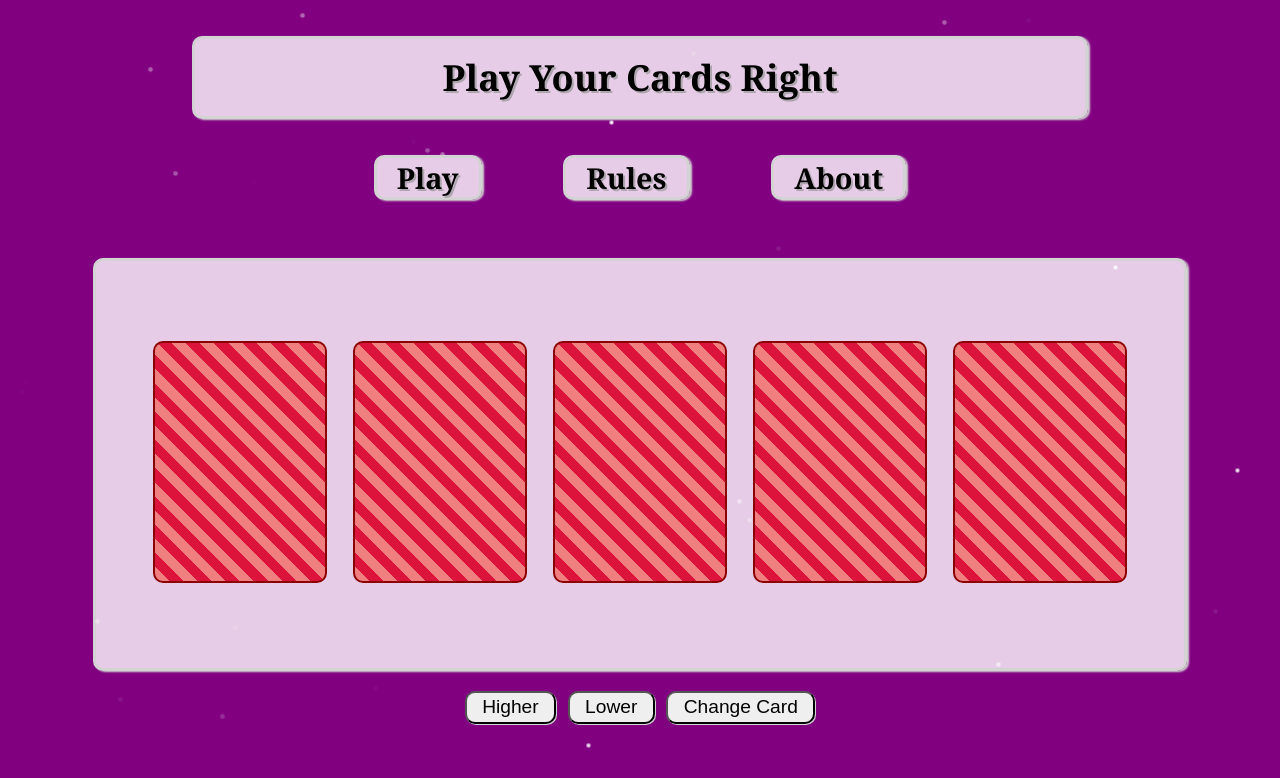
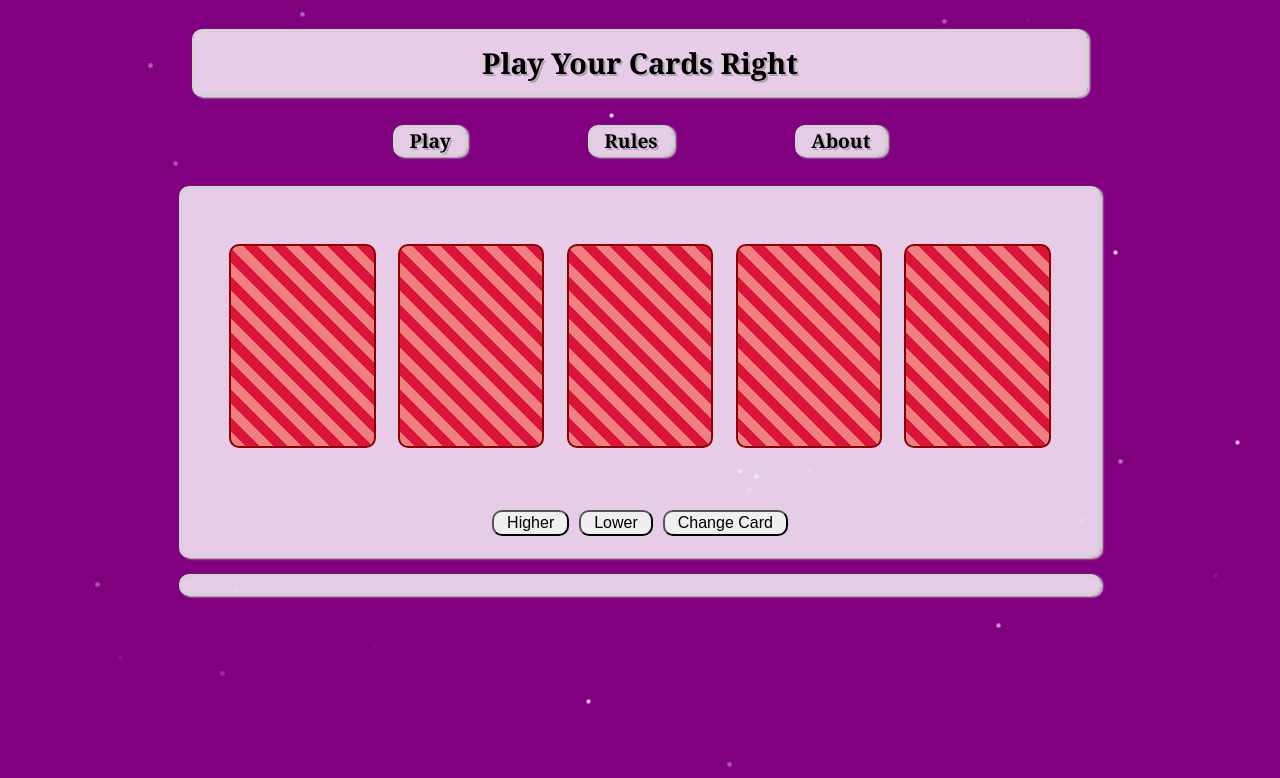
Before and after one commit to callum-anderson/Play_Your_Cards_Right, a website: page PlayYourCardsRight.html in a window 1280 px wide. Both pictures are taken after a click on the item "Play". Shown: the top 778 px of the page. Drawn offline with Linux system fonts and the light colour scheme.

Commit message:
Added question output into flow - fully working game

```diff
--- a/PlayYourCardsRight.css
+++ b/PlayYourCardsRight.css
@@ -1,22 +1,21 @@
 body {
   background-color: purple;
+  width: 100%;
+  margin: 0 auto;
 }
 #header {
   padding: 1.5em;
   height: 20vh;
   min-height: 100px;
   font-family: "Segoe Script", "Script", "Georgia", serif;
-  width: 100%;
-  margin: auto;
 }
-#header > h1, #game-output, #card-rack, #question-output  {
+#header > h1, #game-output, #game-area {
   background-color: rgba(255,255,255,0.8);
   font-weight: bold;
   border: 3px solid lightgray;
   border-radius: 10px;
   text-shadow: 2px 2px rgba(150,150,150,0.7);
   box-shadow: 2px 1px 2px lightgray;
-  width: 100%;
 }
 #header > h1 {
   font-size: 1em;
@@ -62,8 +61,12 @@ body {
 }
 #card-rack {
   min-height: 100px;
-  margin: 2em auto;
-  padding: 6% 0;
+  margin: 0 auto;
+  padding: 5% 0;
+  text-shadow: none;
+}
+#button-controls {
+  margin-bottom: 1em;
 }
 #button-controls button {
   font-size: 0.7em;
@@ -79,20 +82,13 @@ body {
 .higher-lower-pressed {
   color: red;
 }
-#question-output, #game-output {
+#game-output {
   margin: auto;
-  visibility: hidden;
+  text-shadow: none;
 }
 .highlight-correct-answer {
   background-color: green;
 }
-
-
-
-
-
-
-
 
 
 
@@ -112,34 +108,39 @@ body {
   }
   #menu ul {
     width: 80%;
-    font-size: 1.2em;
+    font-size: 1em;
   }
   #menu li {
     margin: 0 1em;
     padding: 0.1em 0.7em;
   }
-  #card-rack, #question-output, #game-output {
+  #game-area, #game-output {
     border: 3px solid lightgray;
-    width: 95%;
+    width: 100%;
     margin: 1em auto;
   }
   #button-controls button {
-    font-size: 1.2em;
+    font-size: 1em;
     margin: 0.2em;
-    padding: 0.2em 0.8em;
+    padding: 0.1em 0.8em;
     box-shadow: 1px 1px lightgray;
   }
 
 }
      /* start of desktop devices */
-@media screen and (min-width: 1024px) {
+@media screen and (min-width: 1025px) {
   #header {
-    font-size: 1.5em;
+    font-size: 1.2em;
     padding: 1.5em 0 0;
   }
   #menu {
     margin: 1.5em auto;
     width: 60%;
   }
+  #game-area, #game-output {
+    border: 3px solid lightgray;
+    width: 80%;
+    margin: 1em auto;
+  }
 
 }
--- a/PlayYourCardsRight.html
+++ b/PlayYourCardsRight.html
@@ -27,8 +27,7 @@
   </header>
   <main>
     <div id="container">
-      <div id="game-output">
-      </div>
+      <div id="game-area">
     <div id="card-rack">
       <div id="card1" class="card">
         <div class="card-content hidden"></div>
@@ -51,7 +50,10 @@
       <button id="lower-button">Lower</button>
       <button id="change-card">Change Card</button>
     </div>
-    <div id="question-output">
+  </div>
+    <div id="game-output">
+      <p id="game-info"></p>
+      <div id="question-output"></div>
     </div>
     </div>
   </main>
--- a/PlayYourCardsRight.js
+++ b/PlayYourCardsRight.js
@@ -15,6 +15,7 @@ const cardSlots = [card1Slot,card2Slot,card3Slot,card4Slot,card5Slot];
 
   const dealtCards = [];
   let currentCard = 0;
+  let gameActive = false;
 
   const dealButton = document.querySelector('#deal-button');
   const playButton = document.querySelector('#play-button');
@@ -22,6 +23,7 @@ const higherButton = document.querySelector('#higher-button');
   const lowerButton = document.querySelector('#lower-button');
   const changeCardButton = document.querySelector('#change-card');
 
+  const gameInfo = document.querySelector('#game-info');
   const gameOutput = document.querySelector('#game-output');
   const questionSection = document.querySelector('#question-output');
 
@@ -31,17 +33,17 @@ playButton.addEventListener('click', ()=>{
     setUpCards();
   });
 
-
   higherButton.addEventListener('click', (e)=>{
     lowerButton.classList.remove('higher-lower-pressed');
     e.target.classList.add('higher-lower-pressed');
   });
+
   lowerButton.addEventListener('click', (e)=>{
     higherButton.classList.remove('higher-lower-pressed');
     e.target.classList.add('higher-lower-pressed');
   });
 
-function renderCard(targetCard, cardRank, cardSuit){
+  function renderCard(targetCard, cardRank, cardSuit) {
     let suit = cardSuit;
     switch (suit) {
       case "Hearts": suit = "\u2665"; targetCard.style.color = "red";
@@ -84,7 +86,7 @@ function dealCards() {
     setCard();
   }
 
-function setUpCards(){
+  function setUpCards() {
     for (cardSlot of cardSlots) {
       if (cardSlot.previousElementSibling === null) {
         cardSlot.classList.add('next-card');
@@ -93,8 +95,7 @@ function setUpCards(){
         clearAreas();
         const innerCard = e.target.firstElementChild;
         if (!e.target.previousElementSibling.firstElementChild.classList.contains('hidden')
-          && higherOrLowerClicked())
-      {
+            && higherOrLowerClicked()) {
           e.target.style.background = "white";
           innerCard.classList.remove('hidden');
           if (e.target.nextElementSibling != null && evaluateCards()) {
@@ -110,6 +111,7 @@ function setUpCards(){
           e.target.onclick = null;
         }
       }
+    }
     cardSlots[0].onclick = function(e) {
       const innerCard = e.target.firstElementChild;
       e.target.style.background = "white";
@@ -120,11 +122,16 @@ function setUpCards(){
       e.target.onclick = null;
     }
   }
+
+
+
+
   changeCardButton.onclick = function() {
-    if (questionSection.innerHTML === "" && currentCard>0) {
+    if (gameActive) {
+        if (questionSection.innerHTML === "") {
         addQuestionToPage(loadQuestion());
       } else {
-    gameOutput.innerHTML = "You can't change your card twice in a row!";
+        gameInfo.textContent = "You can't change your card twice in a row!";
       }
     }
   }
@@ -145,15 +152,15 @@ function addQuestionToPage(loadedQuestion) {
     listItem.onclick = function(e) {
       e.target.parentNode.children[loadedQuestion[0].answer].classList.add('highlight-correct-answer');
       if (e.target.textContent === loadedQuestion[0].answers[loadedQuestion[0].answer]) {
-        gameOutput.innerHTML = "Correct!";
+        gameInfo.textContent = "Correct!";
         changeCard();
       } else {
-        gameOutput.innerHTML = "Incorrect!";
+        gameInfo.textContent = "Incorrect!";
       }
       for (item of e.target.parentNode.children) {
         item.onclick = null;
       }
-    };
+    }
     questions.appendChild(listItem);
   }
   questionSection.appendChild(quest);
@@ -198,27 +205,43 @@ function addQuestionToPage(loadedQuestion) {
   function changeCard() {
     const randCard = randomCard();
     dealtCards.splice(currentCard, 1, randCard);
-    cardSlots[currentCard].firstElementChild.textContent = `${randCard.name} of ${randCard.suit}`;
+    renderCard(cardSlots[currentCard].firstElementChild, randCard.value, randCard.suit);
   }
 
   function endGame(gameWon) {
+    gameActive = false;
     for (cardSlot of cardSlots) {
       cardSlot.onclick = null;
     }
-    gameWon ? gameOutput.innerHTML = "YOU WIN" : gameOutput.innerHTML = "GAME OVER";
+    gameWon ? gameInfo.textContent = "YOU WIN" : gameInfo.textContent = "GAME OVER";
   }
 
   function clearAreas() {
-    gameOutput.innerHTML = "";
+    gameInfo.textContent = "";
     questionSection.innerHTML = "";
   }
 
   function resetGame() {
+    gameActive = true;
+    for (cardSlot of cardSlots) {
+      let i = 0;
+      function resetCard() {
+        cardSlot.style.background = 'white';
+        i++;
+        if (i<cardSlots.length){
+          setTimeout(resetCard, 200);
+        }
+      }
+      resetCard();
+    }
     for (cardSlot of cardSlots) {
           cardSlot.innerHTML = '<div class="card-content hidden"></div>';
     }
     gameDeck = startDeck;
     dealtCards.length = 0;
+    gameInfo.textContent = "";
+    questionSection.innerHTML = "";
+    currentCard = 0;
   }
 
 });
--- a/card.css
+++ b/card.css
@@ -5,7 +5,7 @@
 	position: relative;
   width: 16%;
   margin: 1%;
-  background-color: "white";
+  background-color: white;
   font-size: 0.5em;
 }
 .card:before{
```
Lines whose indentation alone changed are shown as unchanged.
